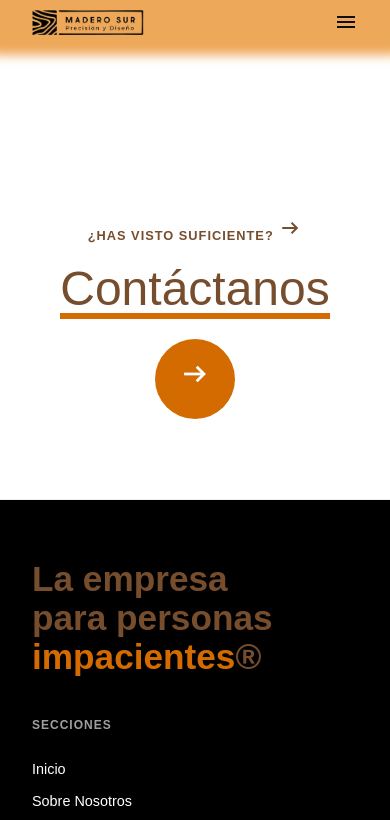
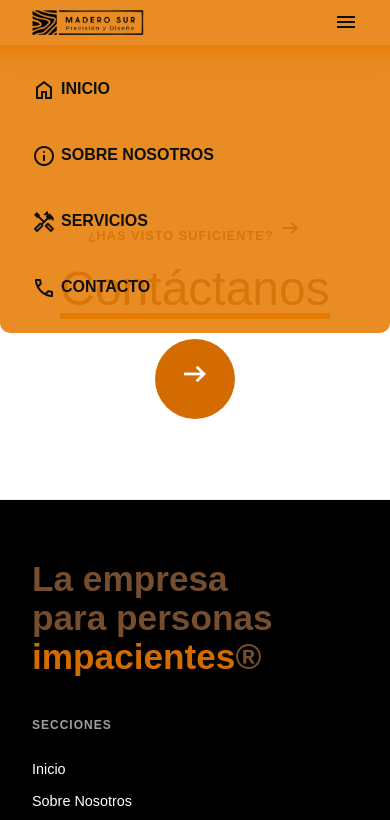
Before and after one commit to miush-env/carpinteria, a website: page workDone.html in a window 390 px wide. Both pictures are taken after a click on the element "menu". Shown: the top 820 px of the page. Drawn offline with nearby package versions, Linux system fonts and the light colour scheme; a web font is replaced by a local one.

Commit message:
Reutilizacion de los estilos de la barra de navegacion
copi y pega de los estilos de la barra de nagevacion de otro arhivo
local de css

```diff
--- a/workDoneStyle.css
+++ b/workDoneStyle.css
@@ -14,9 +14,10 @@ h6 {
   font-family: 'TASA Orbiter', sans-serif;
 }
 
+/* HEADER & NAV */
 .header-nav-bar {
   z-index: 10;
-	width: 100%;
+  width: 100vw;
   position: fixed;
   top: 0;
   left: 0;
@@ -24,7 +25,7 @@ h6 {
   align-items: center;
   justify-content: space-between;
   padding: 10px 2rem;
-	background-color: #e67c04a8;
+  background-color: #e67c04df;
   box-shadow: 0 0 10px 10px #e67c04a8;
   backdrop-filter: blur(5px);
 }
@@ -40,12 +41,14 @@ h6 {
 .list-link-page {
   display: flex;
   gap: 0.5rem;
+  list-style: none;
 }
 
 .item-link-page {
   width: 12rem;
   display: flex;
   align-items: center;
+  justify-content: center;
   gap: 5px;
 }
 
@@ -56,6 +59,7 @@ h6 {
 .link-page {
   font-size: 1rem;
   color: #0f0f0f;
+  text-decoration: none;
   text-transform: uppercase;
   font-weight: 800;
   border-bottom: 2px solid transparent;
@@ -69,44 +73,50 @@ h6 {
   font-size: 2rem;
   cursor: pointer;
   color: #0f0f0f;
-	display: none;
 }
 
-.dropdown-menu {
-	position: absolute;
-	top: 70px;
-	right: 20px;
-	width: 300px;
-	height: 150px;
-	border-radius: 5px;
+/* RESPONSIVE NAV */
+@media (min-width: 900px) {
+  .menu-toggle {
+    display: none !important;
+  }
 }
 
-.blur {
+@media (max-width: 899px) {
+  .nav-bar {
     position: absolute;
-	inset: 0;
-	background-color: rgba(196, 16, 4, 0.55);
-	border-radius: 5px;
-
-	backdrop-filter: blur(10px);
-
-	pointer-events: none;
+    top: 100%;
+    left: 0;
+    width: 100%;
+    background-color: #e67c04df;
+    backdrop-filter: blur(15px);
+    overflow: hidden;
+    max-height: 0;
+    transition: max-height 0.4s ease;
   }
 
-.cont-link-dropdown {
-	display: flex;
-	flex-direction: column;
-	gap: 10px;
-	padding: 10px;
+  .header-nav-bar.active .nav-bar {
+    max-height: 400px;
+    border-radius: 0 0 10px 10px;
+    opacity: 1;
   }
 
-@media (max-width: 992px) {
-	.nav-bar {
-		display: none;
+  .list-link-page {
+    flex-direction: column;
+    padding: 1rem 2rem;
   }
+
+  .item-link-page {
+    width: 100%;
+    padding: 1rem 0;
+    justify-content: start;
+  }
+
   .menu-toggle {
     display: block;
   }
 }
+
 
 /**========== Projects style ==========**/
 
@@ -124,7 +134,7 @@ h6 {
   position: absolute;
 }
 
-.position-img > img {
+.position-img>img {
   width: 100%;
   height: 50vh;
   clip-path: polygon(0 0, 100% 0, 100% 75%, 50% 100%, 0 75%);
@@ -177,13 +187,13 @@ h1 {
   padding: 0 2rem;
 }
 
-.info-project > ul {
+.info-project>ul {
   display: flex;
   flex-direction: column;
   justify-content: space-around;
 }
 
-.info-project > ul > li {
+.info-project>ul>li {
   display: flex;
   align-items: center;
   gap: 1rem;
@@ -249,7 +259,7 @@ h1 {
   animation: scroll 30s linear infinite;
 }
 
-.track > img {
+.track>img {
   object-fit: cover;
   width: 100%;
   height: 100%;
@@ -263,6 +273,7 @@ h1 {
   from {
     transform: translateX(0);
   }
+
   to {
     transform: translateX(-400%);
   }
@@ -488,9 +499,11 @@ h1 {
   .bottom-grid {
     grid-template-columns: 1fr;
   }
+
   .contact-title {
     font-size: 3rem;
   }
+
   .top-content {
     flex-direction: column;
     text-align: center;
```
Lines whose indentation alone changed are shown as unchanged.
